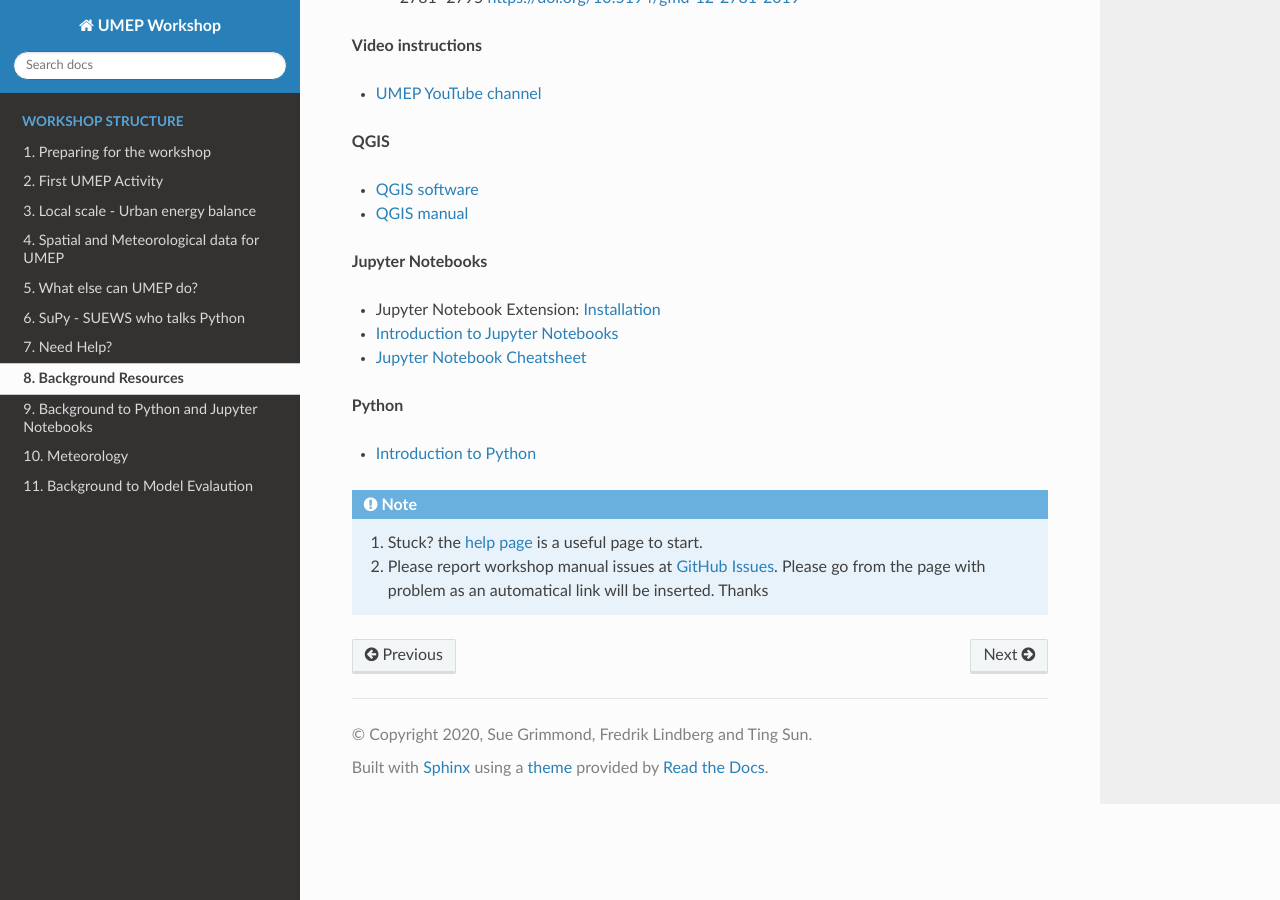
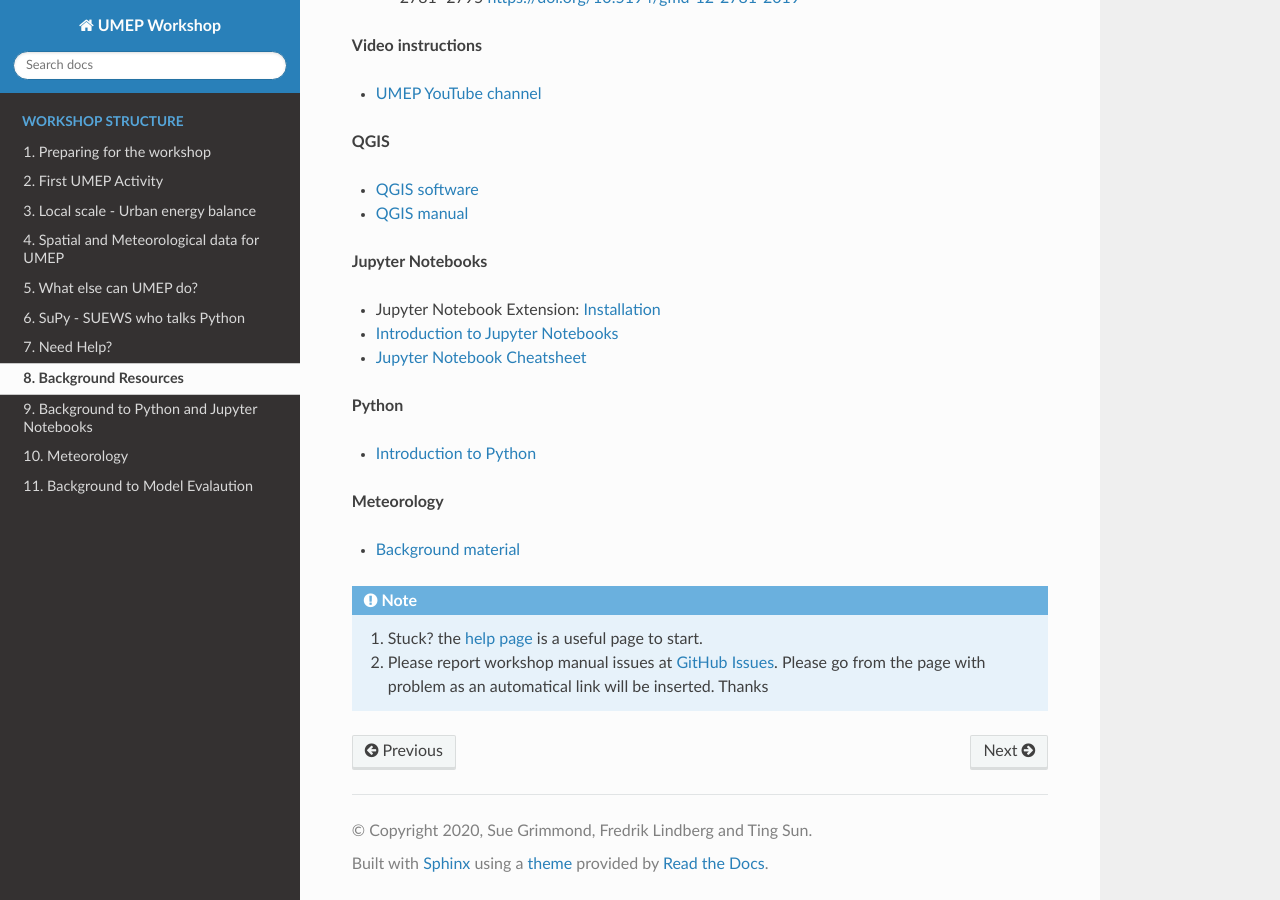
Before and after one commit to Urban-Meteorology-Reading/UMEP-Workshop, a Sphinx documentation site: the page built from source/Background-Resources.rst, in a window 1280 px wide and 900 px high, scrolled down 750 px. Built offline with Sphinx 7.4.7 and the Read the Docs theme 2.0.0, drawn with Linux system fonts in a browser that asks for light colours; pages that are not in the unit, such as notebooks, are missing from menus.

Commit message:
Update Background-Resources.rst

```diff
--- a/source/Background-Resources.rst
+++ b/source/Background-Resources.rst
@@ -58,3 +58,7 @@ Background Resources
 **Python**
 
 - `Introduction to Python <PY1>`
+
+**Meteorology**
+
+- `Background material <BGM0>`
```
